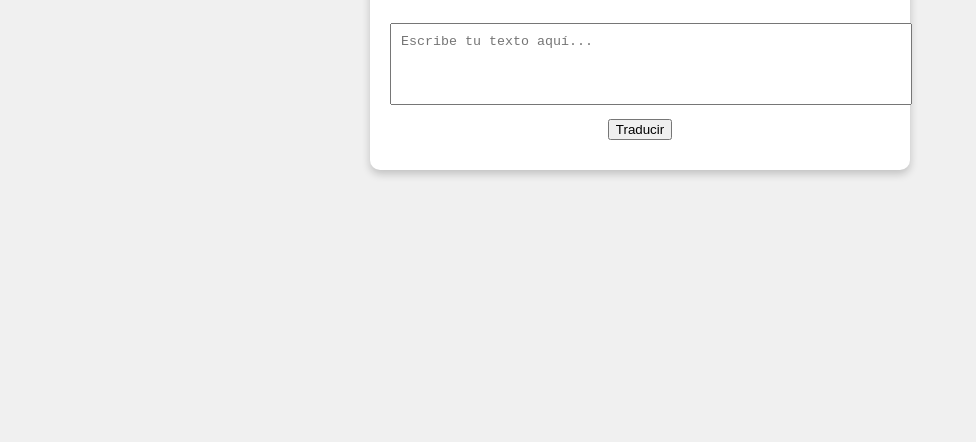
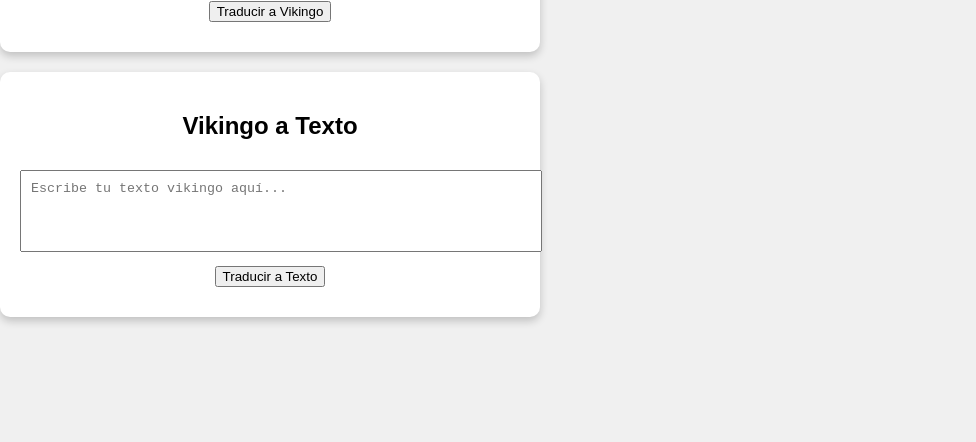
Before and after one commit to holatomi777/traductor-vikingo, a plain HTML site: page index.html in a window 1280 px wide. Shown: the part 358-800 px from the top of the page, without its empty margins (0-976 px from the left). Drawn offline with Linux system fonts and the light colour scheme.

Commit message:
Update index.html

```diff
--- a/index.html
+++ b/index.html
@@ -9,10 +9,11 @@
             font-family: Arial, sans-serif;
             display: flex;
             justify-content: center;
-            align-items: center;
+            align-items: flex-start;
             height: 100vh;
             background-color: #f0f0f0;
             margin: 0;
+            flex-direction: column;
         }
         .container {
             text-align: center;
@@ -22,6 +23,7 @@
             box-shadow: 0 4px 8px rgba(0, 0, 0, 0.2);
             width: 80%;
             max-width: 500px;
+            margin-bottom: 20px;
         }
         textarea {
             width: 100%;
@@ -40,9 +42,17 @@
 <body>
     <div class="container">
         <h1>Traductor a Rúnico Vikingo</h1>
+        <h2>Texto a Vikingo</h2>
         <textarea id="inputText" rows="4" placeholder="Escribe tu texto aquí..."></textarea>
-        <button onclick="translateToViking()">Traducir</button>
+        <button onclick="translateToViking()">Traducir a Vikingo</button>
         <div class="result" id="outputText"></div>
+    </div>
+
+    <div class="container">
+        <h2>Vikingo a Texto</h2>
+        <textarea id="inputViking" rows="4" placeholder="Escribe tu texto vikingo aquí..."></textarea>
+        <button onclick="translateToText()">Traducir a Texto</button>
+        <div class="result" id="outputTextViking"></div>
     </div>
 
     <script>
@@ -54,6 +64,10 @@
             'Y': 'ᚤ', 'Z': 'ᛉ'
         };
 
+        const reverseTranslations = Object.fromEntries(
+            Object.entries(translations).map(([key, value]) => [value, key])
+        );
+
         function translateToViking() {
             const inputText = document.getElementById("inputText").value.toUpperCase();
             let translatedText = "";
@@ -64,6 +78,17 @@
 
             document.getElementById("outputText").innerText = translatedText;
         }
+
+        function translateToText() {
+            const inputViking = document.getElementById("inputViking").value;
+            let translatedText = "";
+
+            for (let char of inputViking) {
+                translatedText += reverseTranslations[char] || char;
+            }
+
+            document.getElementById("outputTextViking").innerText = translatedText;
+        }
     </script>
 </body>
 </html>
```
